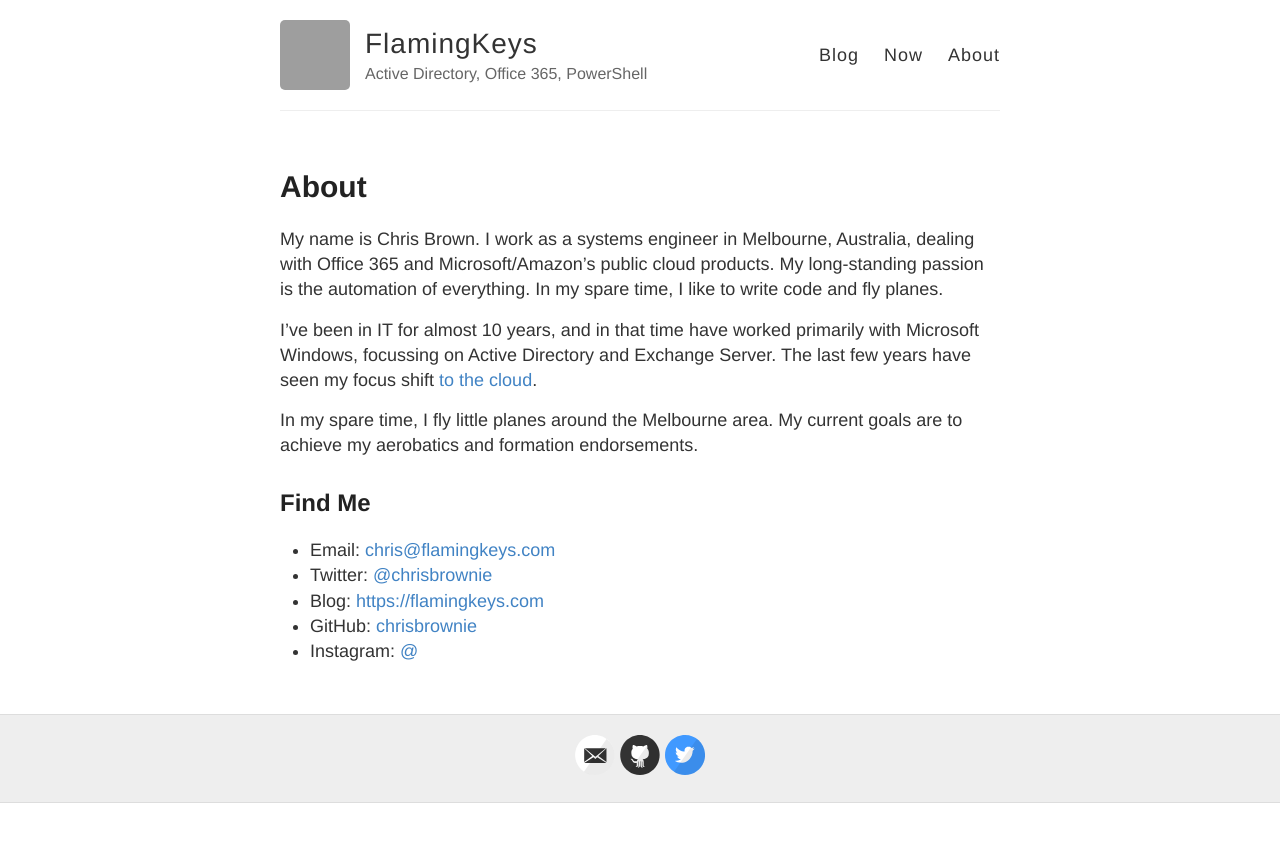
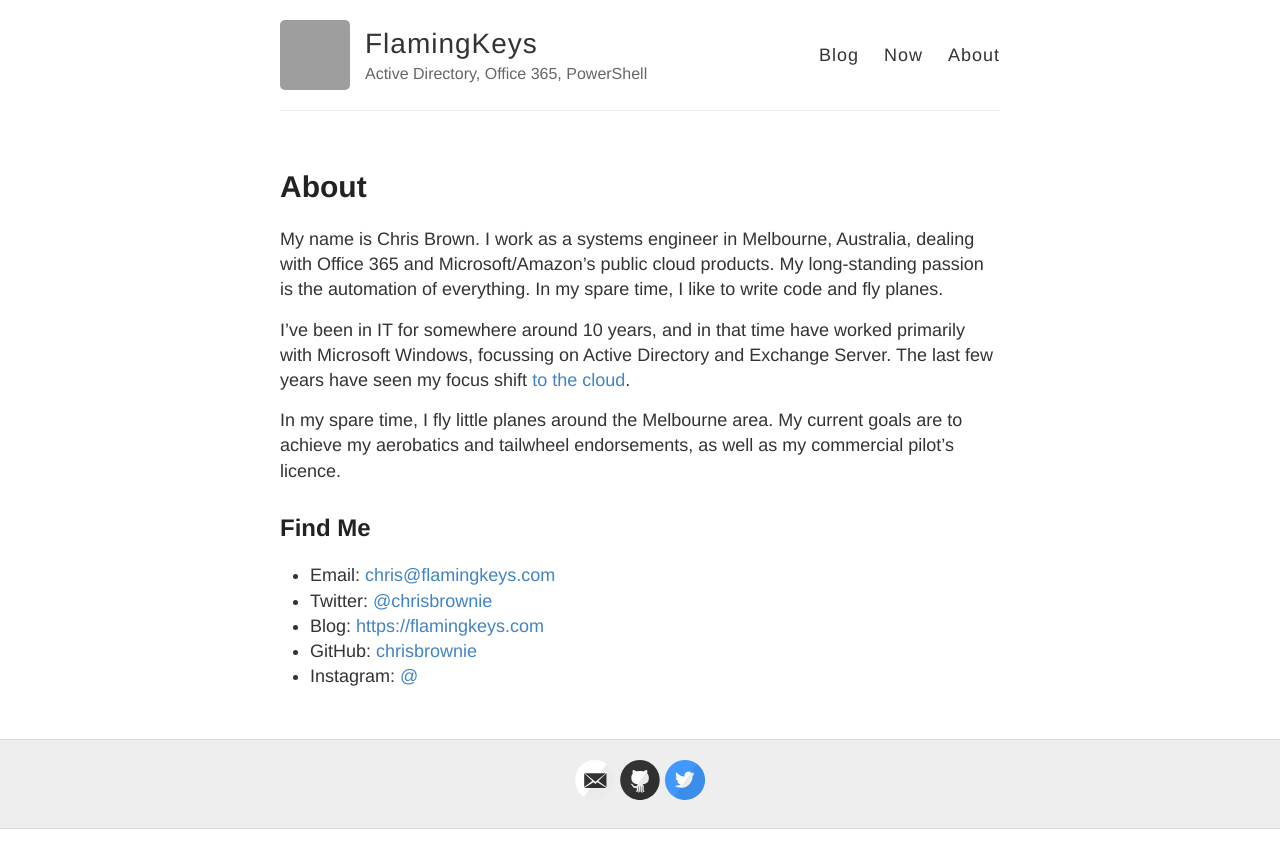
Before and after one commit to chrisbrownie/flamingkeys.com, a Jekyll site: the page built from about.md, in a window 1280 px wide. Shown: the top 868 px of the page. Built offline with Jekyll 4.4.1, drawn with Linux system fonts in a browser that asks for light colours; grey boxes are pictures that could not be loaded.

Commit message:
update about

```diff
--- a/about.md
+++ b/about.md
@@ -6,9 +6,9 @@ permalink: /about/
 
 My name is Chris Brown. I work as a systems engineer in Melbourne, Australia, dealing with Office 365 and Microsoft/Amazon's public cloud products. My long-standing passion is the automation of everything. In my spare time, I like to write code and fly planes.
 
-I've been in IT for almost 10 years, and in that time have worked primarily with Microsoft Windows, focussing on Active Directory and Exchange Server. The last few years have seen my focus shift [to the cloud](https://www.youtube.com/watch?v=jR6xbulUmsg&t=6s).
+I've been in IT for somewhere around 10 years, and in that time have worked primarily with Microsoft Windows, focussing on Active Directory and Exchange Server. The last few years have seen my focus shift [to the cloud](https://www.youtube.com/watch?v=jR6xbulUmsg&t=6s).
 
-In my spare time, I fly little planes around the Melbourne area. My current goals are to achieve my aerobatics and formation endorsements.
+In my spare time, I fly little planes around the Melbourne area. My current goals are to achieve my aerobatics and tailwheel endorsements, as well as my commercial pilot's licence.
 
 ## Find Me
 
```
Also changed, not shown: now.md (deleted, +0 -15 lines).
